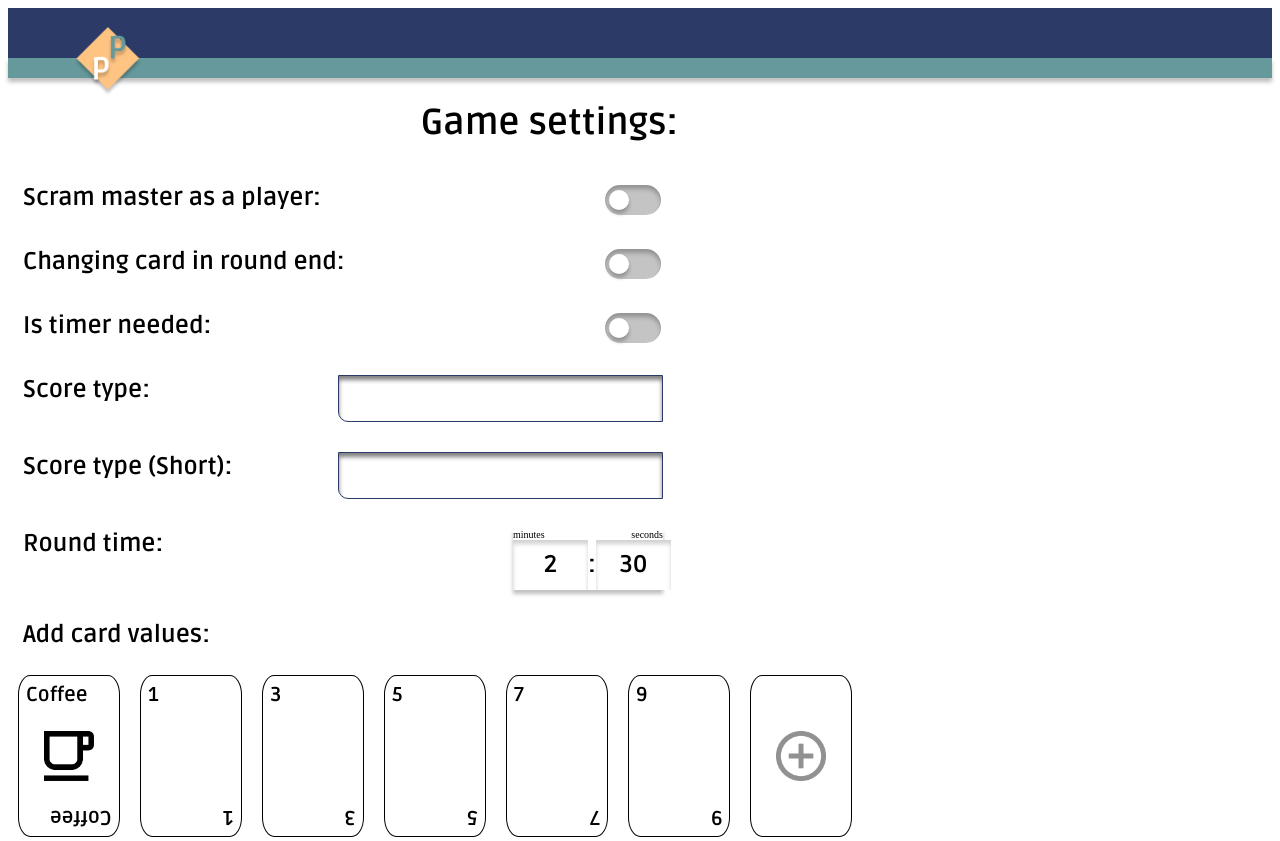
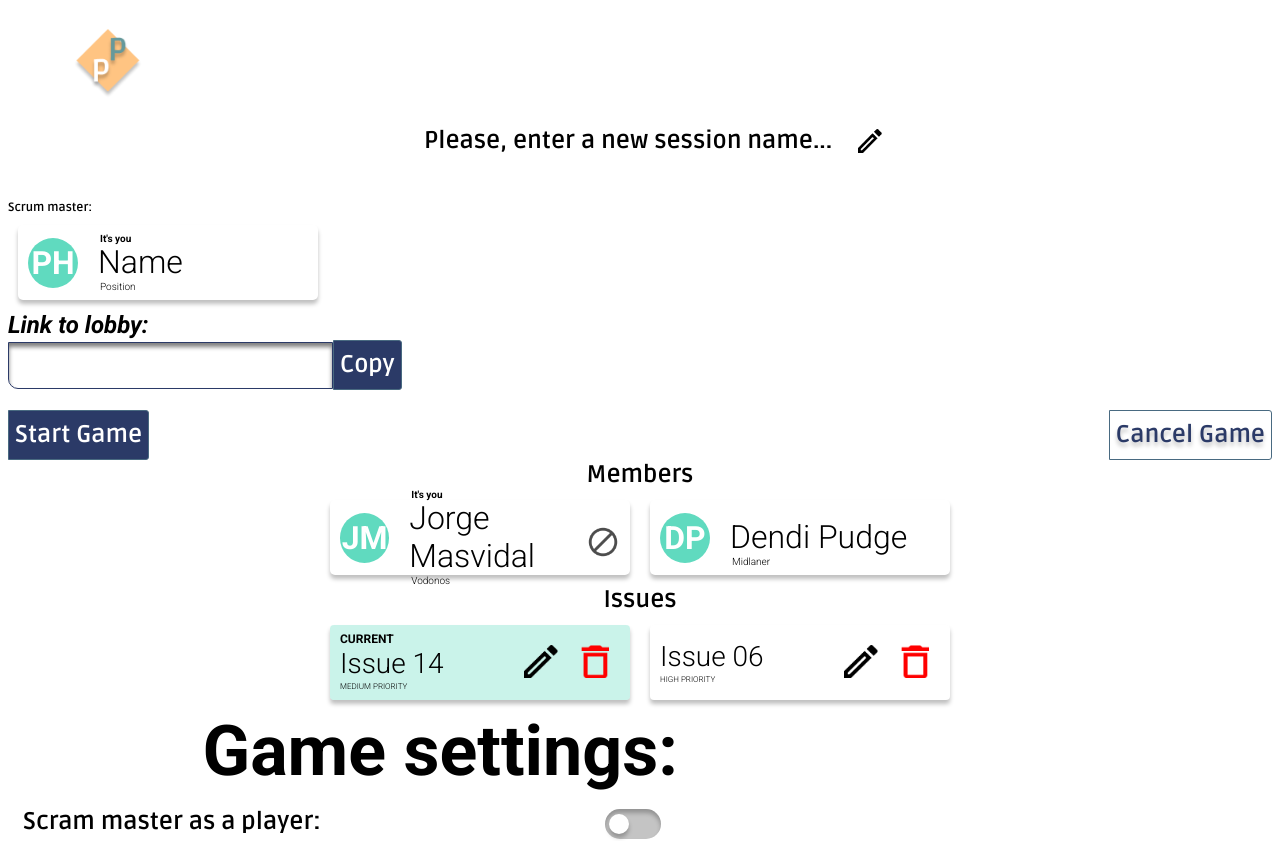
Before and after one commit to Uladzimir86/pointing-poker, a React (Create React App) app in the folder front/: page /lobby in a window 1280 px wide. Shown: the top 841 px of the page. Built offline with nearby package versions, Linux system fonts and the light colour scheme.

Commit message:
[FEAT] Assembled Scrum-Master page and Start Page

```diff
--- a/front/src/App.tsx
+++ b/front/src/App.tsx
@@ -1,5 +1,6 @@
 import { Route, Switch } from 'react-router'
-import GameSettings from './components/game-settings/game-settings.component'
+import LobbyPage from './pages/LobbyPage/lobby-page'
+import StartPage from './pages/StartPage/StartPage'
 import Footer from './UI-components/footer/footer'
 import Header from './UI-components/header/header'
 
@@ -9,10 +10,10 @@ function App() {
       <Header />
       <Switch>
         <Route exact path="/">
-          <h1> Ya main stranica</h1>
+          <StartPage />
         </Route>
         <Route exact path="/lobby">
-          <GameSettings />
+          <LobbyPage />
         </Route>
       </Switch>
       <Footer />
--- a/front/src/UI-components/Button/button.scss
+++ b/front/src/UI-components/Button/button.scss
@@ -11,14 +11,8 @@ $color-additional: #ffffff;
   font-size: 24px;
   line-height: 125%;
   cursor: pointer;
-<<<<<<< HEAD
-  transition: transform 0.3 ease;
-  height: 47px;
-  width: 241px;
-=======
   transition: transform 0.3s ease;
   height: 50px;
->>>>>>> 34a5c1bec3e2d740b2df8c3b47588769c8e5aa9a
 }
 
 .btn_primary {
@@ -36,9 +30,6 @@ $color-additional: #ffffff;
 
 .btn_primary:hover,
 .btn_add:hover {
-<<<<<<< HEAD
   transform: translateY(-3px);
-=======
   transform: scale(1.05);
->>>>>>> 34a5c1bec3e2d740b2df8c3b47588769c8e5aa9a
 }
--- a/front/src/UI-components/custom-issue/custom-issue.component.tsx
+++ b/front/src/UI-components/custom-issue/custom-issue.component.tsx
@@ -11,7 +11,7 @@ export interface CustomIssueInterface {
   createButton?: boolean
   closeButton?: boolean
   currentCard?: boolean
-  priority?: 'low' | 'medium' | 'high'
+  priority?: string
   number?: string
 }
 
--- a/front/src/UI-components/player-card/player-card.tsx
+++ b/front/src/UI-components/player-card/player-card.tsx
@@ -1,5 +1,5 @@
-import React from 'react';
-import './player-card.scss';
+import React from 'react'
+import './player-card.scss'
 
 export interface IPlayerCard {
   photo?: string
--- a/front/src/pages/StartPage/ConnectLobby.scss
+++ b/front/src/components/connect-lobby/ConnectLobby.scss
@@ -1,4 +1,4 @@
-@import './StartPage.scss';
+@import '../../pages/StartPage/StartPage.scss';
 
 .connectLobby {
   width: 100%;
--- a/front/src/pages/StartPage/modalWindow.tsx
+++ b/front/src/components/modal-window/modalWindow.tsx
@@ -1,6 +1,6 @@
 import React from 'react'
 import './modalWindow.scss'
-import './StartPage.scss'
+import '../../pages/StartPage/StartPage'
 
 type PropsModalStartPage = {
   setActiveModal: Function
--- /dev/null
+++ b/front/src/pages/LobbyPage/lobby-page.styles.scss
@@ -0,0 +1,4 @@
+.lobby-page {
+  display: flex;
+  flex-direction: column;
+}
--- /dev/null
+++ b/front/src/pages/LobbyPage/lobby-page.tsx
@@ -0,0 +1,57 @@
+import { FC } from 'react'
+import GameSettings from '../../components/game-settings/game-settings.component'
+import Issues from '../../components/issues/issues'
+import Members from '../../components/members/members'
+import SessionTitle from '../../components/session-title/session-title'
+import './lobby-page.styles.scss'
+
+const LobbyPage: FC = () => {
+  const arrOfMembers = [
+    {
+      photo: 'JM',
+      name: 'Jorge Masvidal',
+      position: 'Vodonos',
+      btnDelPlayer: true,
+      above: true,
+    },
+    {
+      photo: 'DP',
+      name: 'Dendi Pudge',
+      position: 'Midlaner',
+      btnDelPlayer: false,
+      above: false,
+    },
+  ]
+
+  const arrOfIssues = [
+    {
+      deleteButton: true,
+      editButton: true,
+      createButton: false,
+      closeButton: false,
+      currentCard: true,
+      priority: 'medium',
+      number: '14',
+    },
+    {
+      deleteButton: true,
+      editButton: true,
+      createButton: false,
+      closeButton: false,
+      currentCard: false,
+      priority: 'high',
+      number: '06',
+    },
+  ]
+
+  return (
+    <div className="lobby-page">
+      <SessionTitle />
+      <Members arrOfMembers={arrOfMembers} />
+      <Issues arrOfIssues={arrOfIssues} />
+      <GameSettings />
+    </div>
+  )
+}
+
+export default LobbyPage
--- a/front/src/pages/StartPage/StartPage.tsx
+++ b/front/src/pages/StartPage/StartPage.tsx
@@ -2,8 +2,8 @@ import React, { useEffect, useState } from 'react'
 import './StartPage.scss'
 import cardsLogo from '../../assets/icons/cards_startPage.svg'
 import { Button } from '../../UI-components/Button/button'
-import { ModalWindow } from './modalWindow'
-import { ConnectLobby } from './ConnectLobby'
+import { ModalWindow } from '../../components/modal-window/modalWindow'
+import { ConnectLobby } from '../../components/connect-lobby/ConnectLobby'
 
 const StartPage: React.FC = () => {
   const [activeModal, setActiveModal] = useState(false)
```
Also changed, not shown: front/src/components/connect-lobby/ConnectLobby.tsx (renamed from front/src/pages/StartPage/ConnectLobby.tsx), front/src/components/modal-window/modalWindow.scss (renamed from front/src/pages/StartPage/modalWindow.scss), front/src/pages/lobby-page.tsx (deleted).
